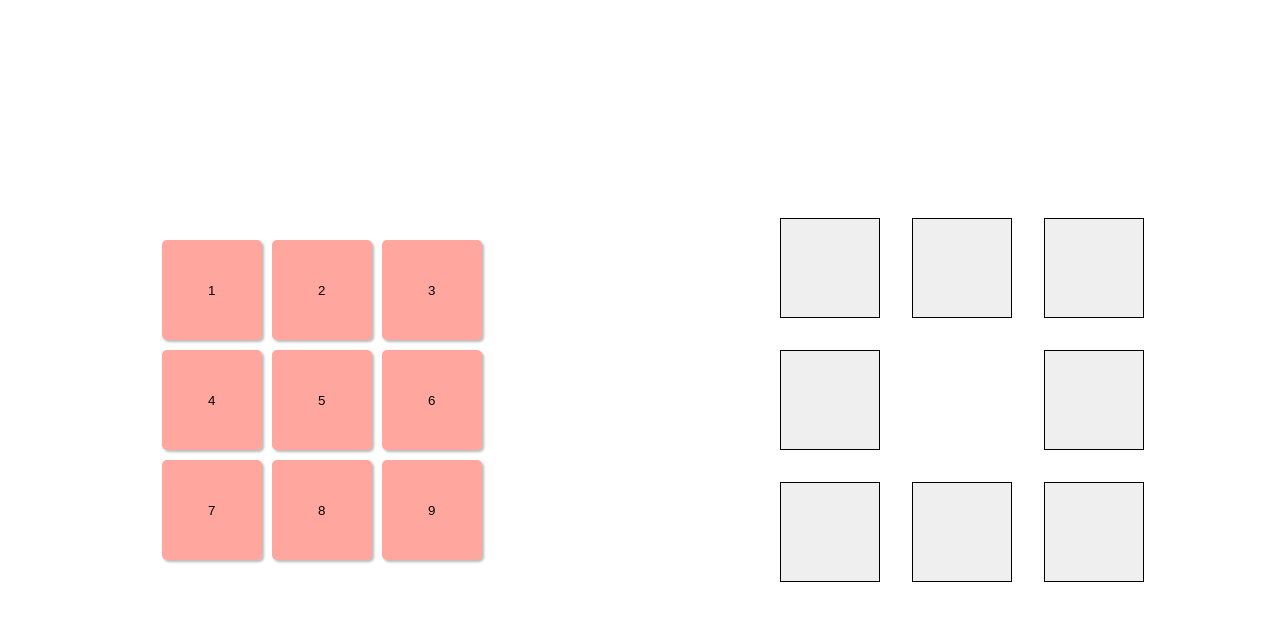
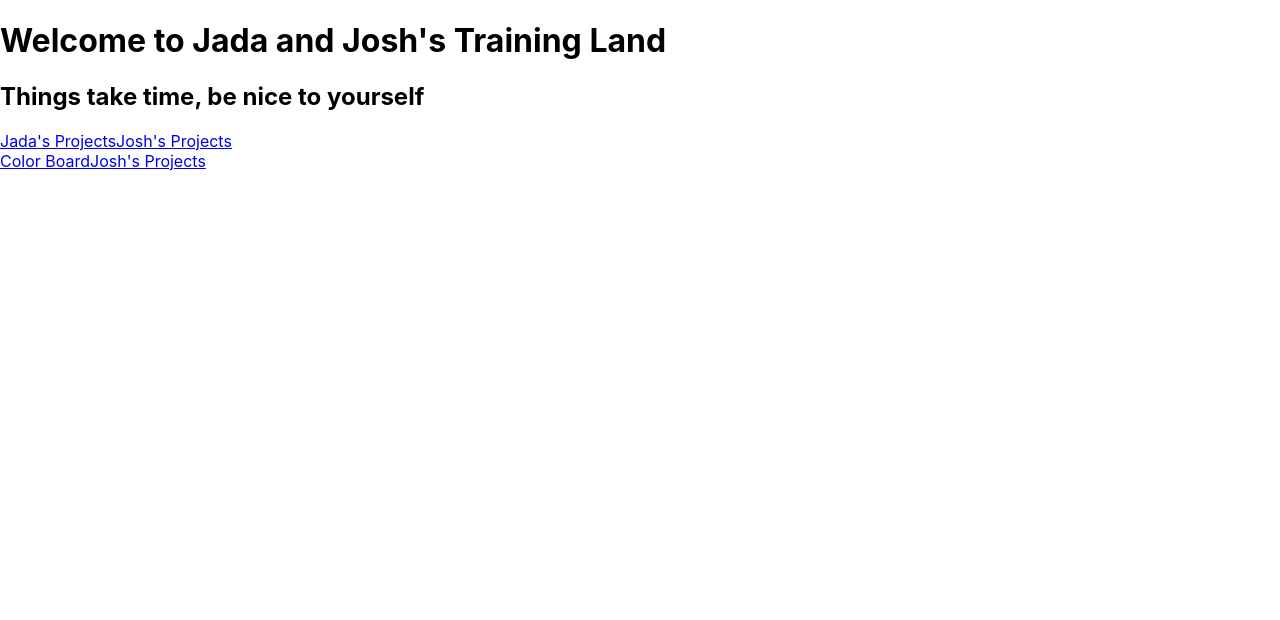
Before and after one commit to JadaOO/Frontend-Components, a React (Create React App) app: page /jada in a window 1280 px wide. Shown: the top 620 px of the page. Built offline with nearby package versions, Linux system fonts and the light colour scheme.

Commit message:
add routes

```diff
--- a/src/App.tsx
+++ b/src/App.tsx
@@ -1,12 +1,30 @@
+import React from "react";
+import logo from "./logo.svg";
 import "./App.css";
+import LightGrid from "./Josh/light_grid/lightGrid";
+import { Routes, Route, BrowserRouter, Link } from "react-router-dom";
+import JadaProjectList from "./Jada/JadaProjectList";
 import Grid from "./Jada/Grid";
-import LightGrid from "./Josh/light_grid/lightGrid";
 
 function App() {
   return (
-    <div className="app-container">
-        <Grid />
-        <LightGrid />
+    <div className="App">
+      <header className="App-header">
+        <h1>Welcome to Jada and Josh's Training Land</h1>
+        <h2>Things take time, be nice to yourself</h2>
+
+        <BrowserRouter>
+          <nav>
+            <Link to="/jada">Jada's Projects</Link>
+            <Link to="/josh">Josh's Projects</Link>
+          </nav>
+          <Routes>
+            <Route path="/jada" element={<JadaProjectList />} />
+            <Route path="/jada/grid" element={<Grid />} />
+            <Route path="/josh" element={<LightGrid />} />
+          </Routes>
+        </BrowserRouter>
+      </header>
     </div>
   );
 }
--- /dev/null
+++ b/src/Jada/JadaProjectList.tsx
@@ -0,0 +1,14 @@
+// import "./App.css";
+import Grid from "./Grid";
+import { Link } from "react-router-dom";
+
+function JadaProjectList() {
+  return (
+    <div className="project-list">
+      <Link to="/jada/grid">Color Board</Link>
+      <Link to="/josh">Josh's Projects</Link>
+    </div>
+  );
+}
+
+export default JadaProjectList;
```
